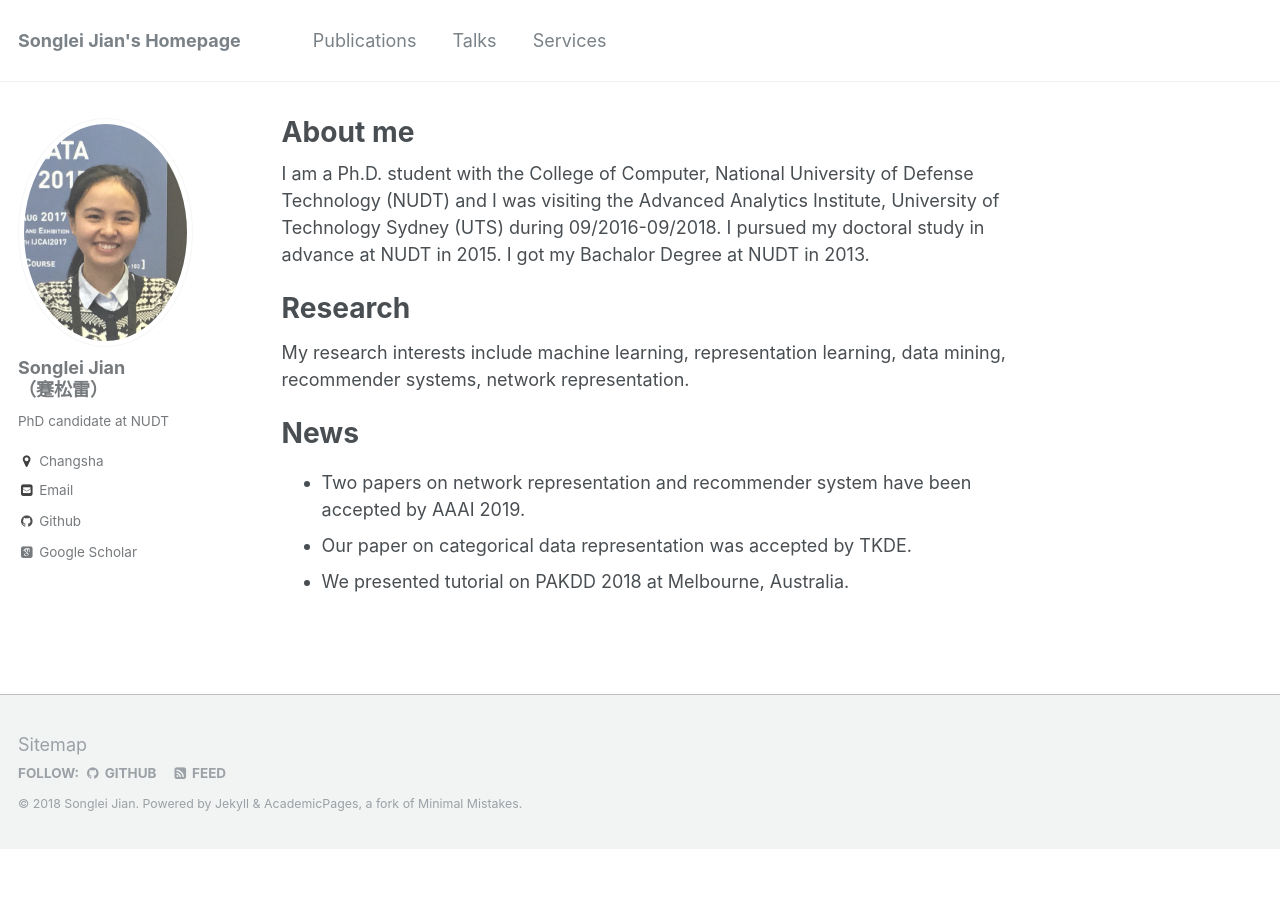
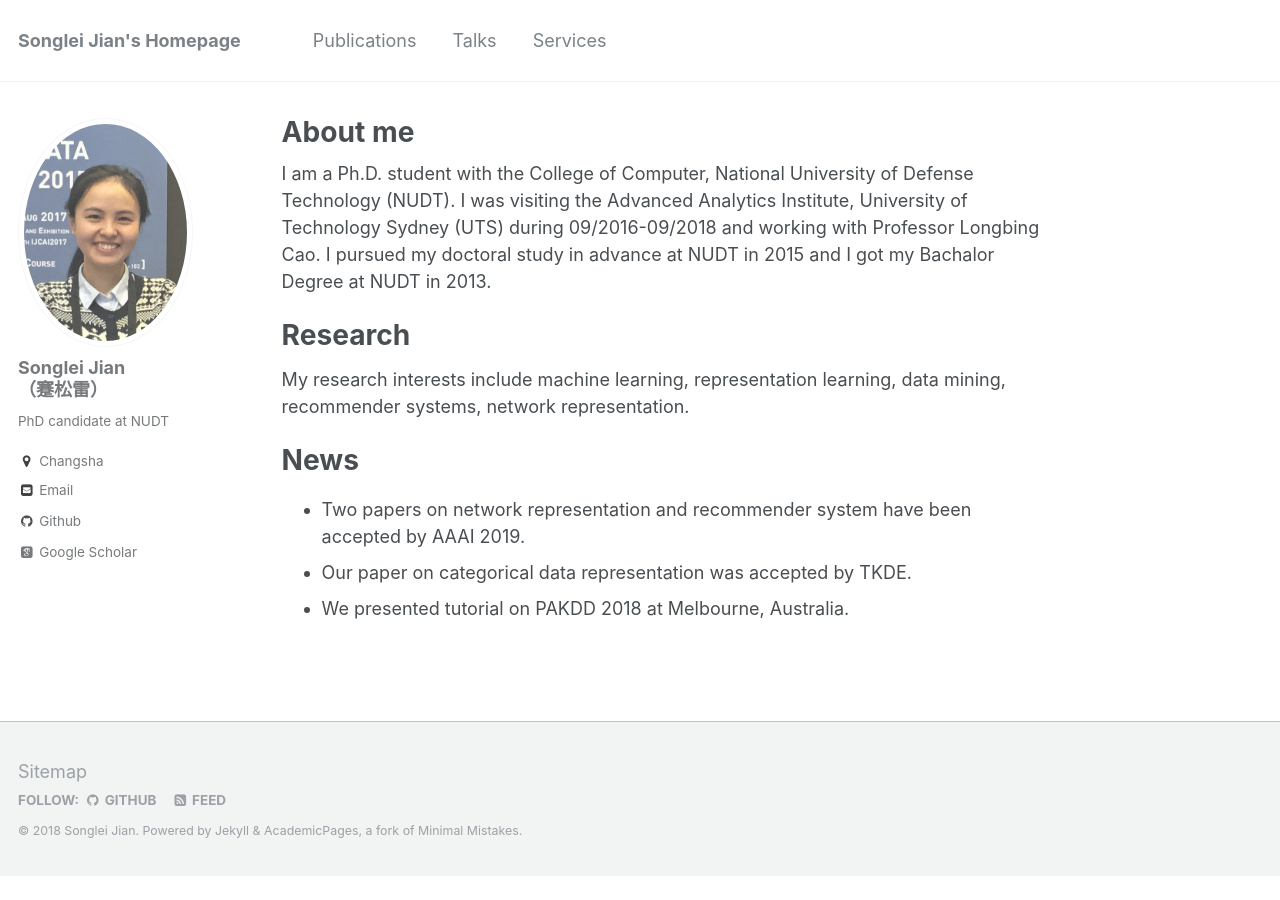
Before and after one commit to jiansonglei/jiansonglei.github.io, a Jekyll site: the page built from _pages/about.md, in a window 1280 px wide. Built offline with Jekyll 4.4.1, drawn with Linux system fonts in a browser that asks for light colours; some web fonts are replaced; a script that is not in the unit is left out.

Commit message:
update about

```diff
--- a/_pages/about.md
+++ b/_pages/about.md
@@ -8,7 +8,7 @@ redirect_from:
   - /about.html
 ---
 
-I am a Ph.D. student with the College of Computer, National University of Defense Technology (NUDT) and I was visiting the Advanced Analytics Institute, University of Technology Sydney (UTS) during 09/2016-09/2018. I pursued my doctoral study in advance at NUDT in 2015. I got my Bachalor Degree at NUDT in 2013.
+I am a Ph.D. student with the College of Computer, National University of Defense Technology (NUDT). I was visiting the Advanced Analytics Institute, University of Technology Sydney (UTS) during 09/2016-09/2018 and working with Professor Longbing Cao. I pursued my doctoral study in advance at NUDT in 2015 and I got my Bachalor Degree at NUDT in 2013.
 
 Research
 ========
```
Also changed, not shown: 2 other files.
